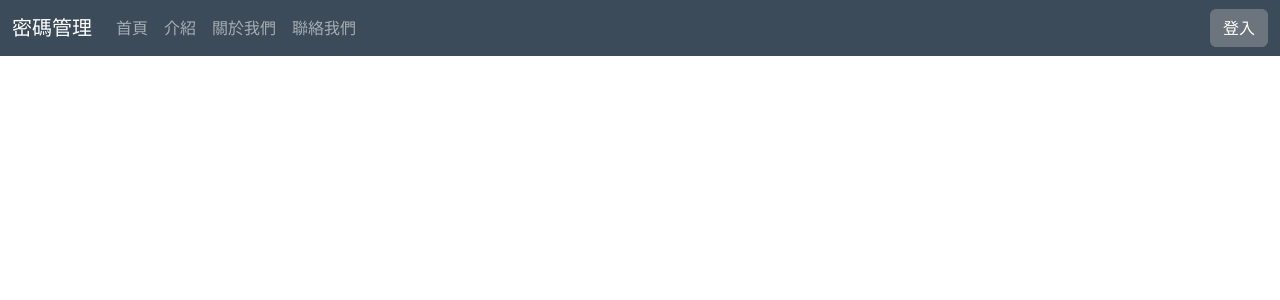
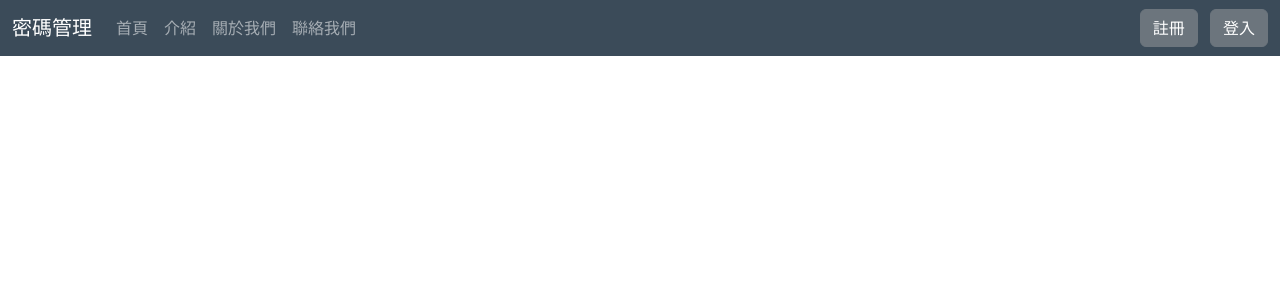
Before and after one commit to StarrySkyYX/password_manager, a Flask app: page / in a window 1280 px wide. Shown: the top 300 px of the page. Run offline with Flask 3, Linux system fonts and the light colour scheme.

Commit message:
新增註冊按鈕

```diff
--- a/templates/index.html
+++ b/templates/index.html
@@ -29,7 +29,10 @@
                 <li class="nav-item"><a class="nav-link" href="#">聯絡我們</a></li>
             </ul>
             <ul class="navbar-nav ms-auto">
-                <li class="nav-item"><a href="./websites/login" target="_top"><button class="btn btn-secondary ms-lg-2" type="button">登入</button></a></li>
+                <li class="nav-item">
+                    <a href="./websites/register" target="_top"><button class="btn btn-secondary ms-lg-2" type="button">註冊</button></a>
+                    <a href="./websites/login" target="_top"><button class="btn btn-secondary ms-lg-2" type="button">登入</button></a>
+                </li>
             </ul>
 
         </div>
```
